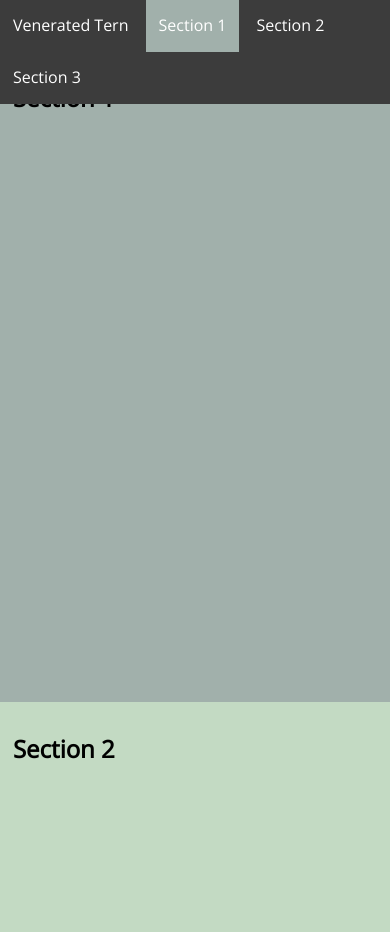
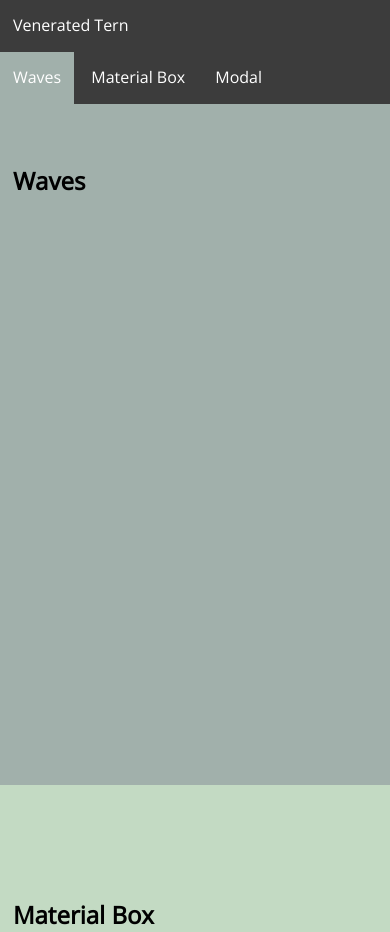
Before and after one commit to slate71/venerated-tern, a plain HTML site: page index.html in a window 390 px wide. Shown: the top 932 px of the page. Drawn offline with nearby package versions, Linux system fonts and the light colour scheme.

Commit message:
Add a touch of mobile friendliness

```diff
--- a/css/scrollspy.css
+++ b/css/scrollspy.css
@@ -19,6 +19,17 @@ nav {
 
 nav span {
   padding-right: .809rem;
+}
+
+@media (max-width: 415px) {
+  nav span {
+    display: block;
+    width: 100%;
+  }
+
+  section {
+    padding-top: 6rem;
+  }
 }
 
 nav a {
--- a/index.html
+++ b/index.html
@@ -14,18 +14,18 @@
 <body>
   <nav>
     <span>Venerated Tern</span>
-    <a id="nav1" href="#section1">Section 1</a>
-    <a id="nav2" href="#section2">Section 2</a>
-    <a id="nav3" href="#section3">Section 3</a>
+    <a id="nav1" href="#section1">Waves</a>
+    <a id="nav2" href="#section2">Material Box</a>
+    <a id="nav3" href="#section3">Modal</a>
   </nav>
   <section id="section1" class="section1">
-    <h2>Section 1</h2>
+    <h2>Waves</h2>
   </section>
   <section id="section2" class="section2">
-    <h2>Section 2</h2>
+    <h2>Material Box</h2>
   </section>
   <section id="section3" class="section3">
-    <h2>Section 3</h2>
+    <h2>Modal</h2>
   </section>
   <!-- To do: bundle and minimize JS? -->
   <script type="text/javascript" src="js/scrollspy.js"></script>
```
